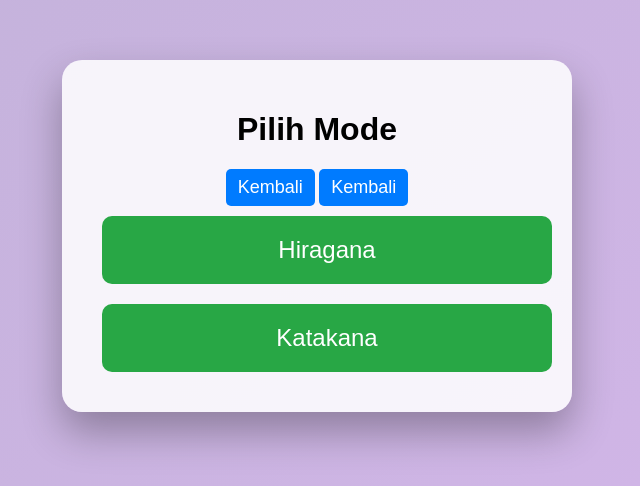
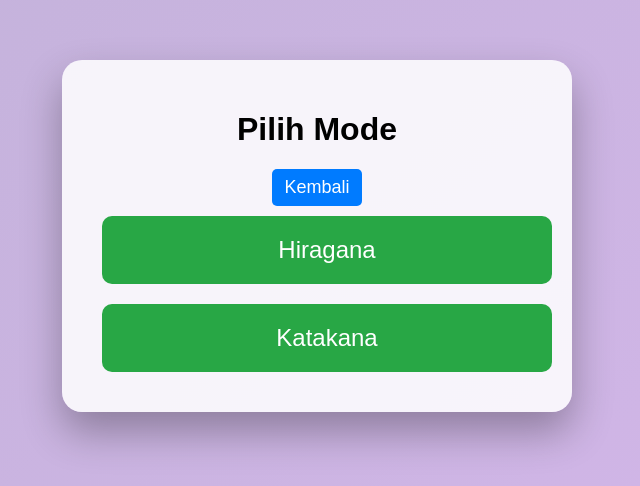
Before and after one commit to Durmad21/musik, a plain HTML site: page hanakana.html in a window 1280 px wide. Shown: the part 164-650 px from the top of the page, without its empty margins (323-963 px from the left). Drawn offline with Linux system fonts and the light colour scheme.

Commit message:
Update hanakana.html

```diff
--- a/hanakana.html
+++ b/hanakana.html
@@ -351,7 +351,6 @@
     <div class="menu active" id="menu">
         <h1>Pilih Mode</h1>
         <button class="back-btn" onclick="window.location.href='https://adewij.github.io/musik/index.html';">Kembali</button>
-              <button class="back-btn" onclick="window.location.href='https://adewij.github.io/musik/index.html';">Kembali</button>
         <button class="button" onclick="startLearning('hiragana', 'A')">Hiragana </button>
         <button class="button" onclick="startLearning('katakana', 'A')">Katakana </button>
     </div>
```
